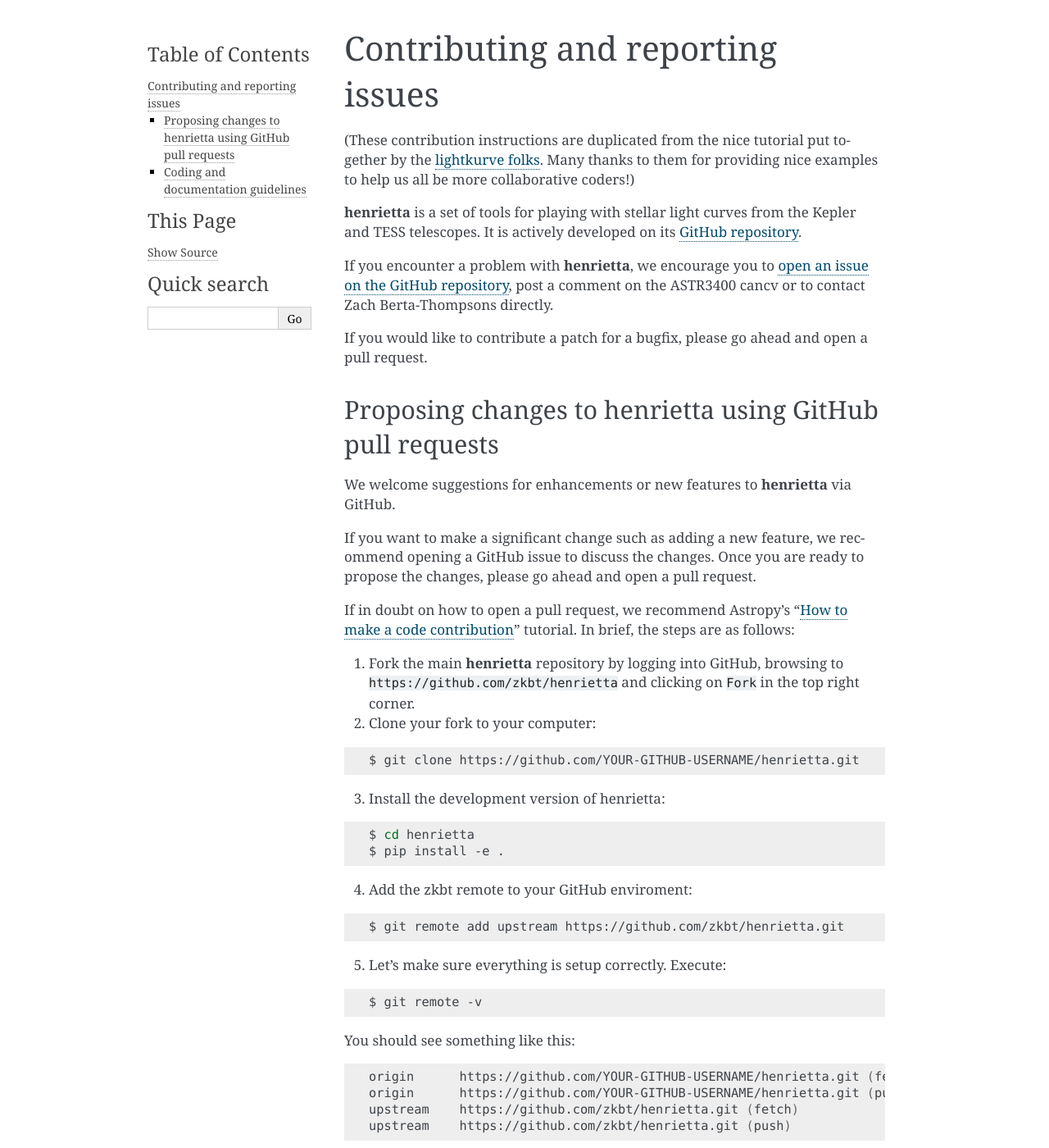
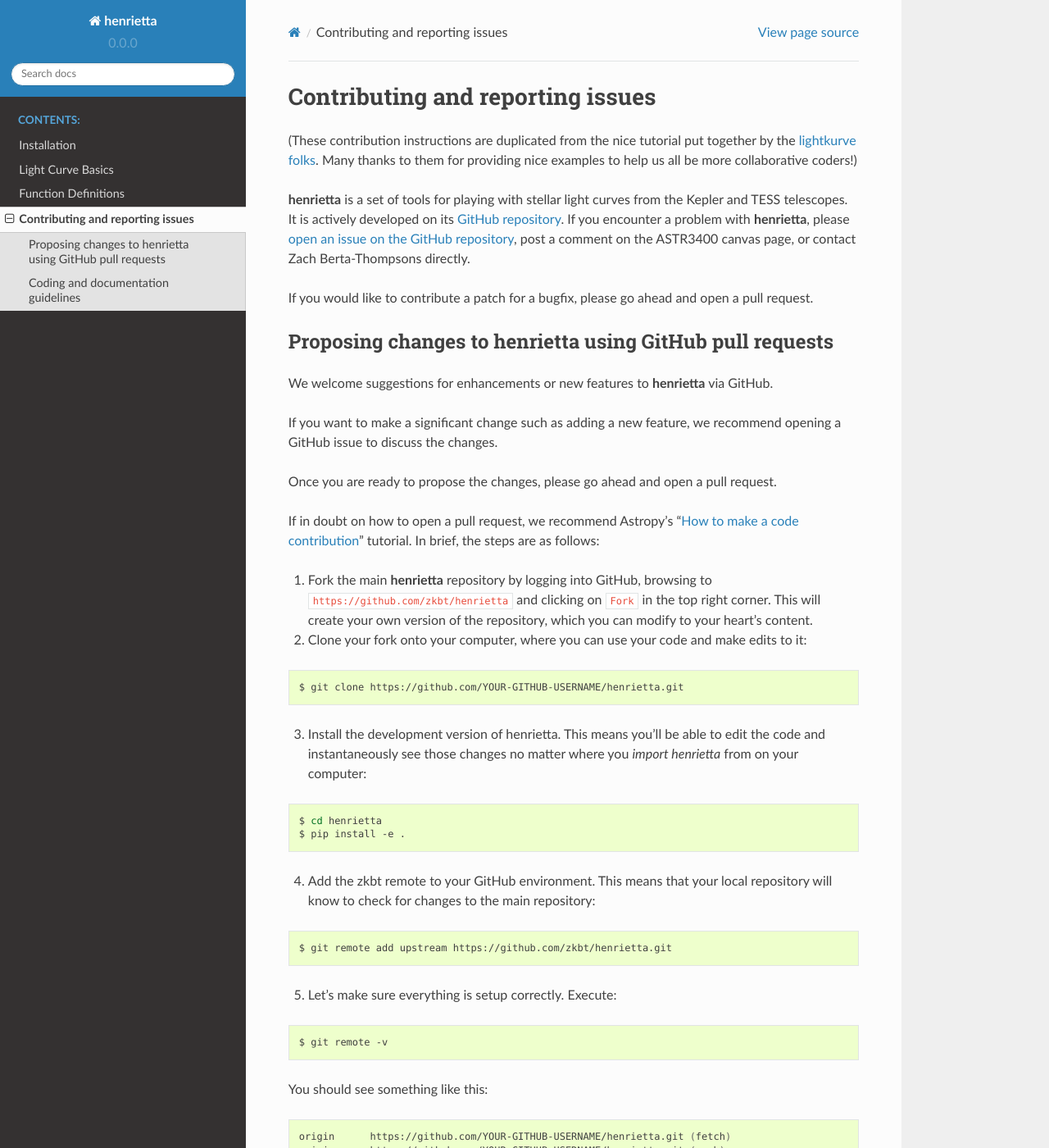
Before and after one commit to zkbt/henrietta, a Sphinx documentation site: the page built from docs/source/contributing.rst, in a window 1280 px wide and 1400 px high. Shown: the whole window at 82% size. Built offline with Sphinx 7.4.7 and the Read the Docs theme 2.0.0, drawn with Linux system fonts in a browser that asks for light colours; some of the changed text lies outside the part shown.

Commit message:
add documentation

```diff
--- a/docs/source/conf.py
+++ b/docs/source/conf.py
@@ -32,7 +32,12 @@
 # extensions coming with Sphinx (named 'sphinx.ext.*') or your custom
 # ones.
 extensions = ['sphinx.ext.autodoc',
-    'sphinx.ext.viewcode']
+              'sphinx.ext.viewcode',
+              'sphinx.ext.githubpages',
+              'nbsphinx']
+
+nbsphinx_execute = 'never'
+
 
 # Add any paths that contain templates here, relative to this directory.
 templates_path = ['_templates']
@@ -84,7 +89,7 @@
 # The theme to use for HTML and HTML Help pages.  See the documentation for
 # a list of builtin themes.
 #
-html_theme = 'alabaster'
+html_theme = 'sphinx_rtd_theme'
 
 # Theme options are theme-specific and customize the look and feel of a theme
 # further.  For a list of options available for each theme, see the
@@ -96,6 +101,7 @@
 # relative to this directory. They are copied after the builtin static files,
 # so a file named "default.css" will overwrite the builtin "default.css".
 html_static_path = ['_static']
+
 
 
 # -- Options for HTMLHelp output ------------------------------------------
--- a/docs/source/contributing.rst
+++ b/docs/source/contributing.rst
@@ -9,14 +9,9 @@
 Many thanks to them for providing nice examples to help us all be more
 collaborative coders!)
 
-**henrietta** is a set of tools for playing with stellar light curves from the Kepler and TESS telescopes. It is actively developed on its `GitHub repository <https://github.com/zkbt/henrietta>`_.
-
-If you encounter a problem with **henrietta**, we encourage you to
-`open an issue on the GitHub repository <https://github.com/zkbt/henrietta/issues>`_, post a comment on the ASTR3400 cancv
-or to contact Zach Berta-Thompsons directly.
+**henrietta** is a set of tools for playing with stellar light curves from the Kepler and TESS telescopes. It is actively developed on its `GitHub repository <https://github.com/zkbt/henrietta>`_. If you encounter a problem with **henrietta**, please `open an issue on the GitHub repository <https://github.com/zkbt/henrietta/issues>`_, post a comment on the ASTR3400 canvas page, or  contact Zach Berta-Thompsons directly.
 
 If you would like to contribute a patch for a bugfix, please go ahead and open a pull request.
-
 
 Proposing changes to henrietta using GitHub pull requests
 ----------------------------------------------------------
@@ -24,6 +19,7 @@
 We welcome suggestions for enhancements or new features to **henrietta** via GitHub.
 
 If you want to make a significant change such as adding a new feature, we recommend opening a GitHub issue to discuss the changes.
+
 Once you are ready to propose the changes, please go ahead and open a pull request.
 
 If in doubt on how to open a pull request, we recommend Astropy's
@@ -31,22 +27,22 @@
 In brief, the steps are as follows:
 
 1. Fork the main **henrietta** repository by logging into GitHub, browsing to
-   ``https://github.com/zkbt/henrietta`` and clicking on ``Fork`` in the top right corner.
+   ``https://github.com/zkbt/henrietta`` and clicking on ``Fork`` in the top right corner. This will create your own version of the repository, which you can modify to your heart's content.
 
-2. Clone your fork to your computer:
+2. Clone your fork onto your computer, where you can use your code and make edits to it:
 
 .. code-block:: bash
 
     $ git clone https://github.com/YOUR-GITHUB-USERNAME/henrietta.git
 
-3. Install the development version of henrietta:
+3. Install the development version of henrietta. This means you'll be able to edit the code and instantaneously see those changes no matter where you `import henrietta` from on your computer:
 
 .. code-block:: bash
 
     $ cd henrietta
     $ pip install -e .
 
-4. Add the zkbt remote to your GitHub enviroment:
+4. Add the zkbt remote to your GitHub environment. This means that your local repository will know to check for changes to the main repository:
 
 .. code-block:: bash
 
@@ -67,7 +63,7 @@
     upstream	https://github.com/zkbt/henrietta.git (fetch)
     upstream	https://github.com/zkbt/henrietta.git (push)
 
-6. Now you are ready to start contributing; make a new branch with a name of your choice and checkout:
+6. Now you are ready to start contributing; make a new branch with a name of your choice and checkout. This means you're working on a parallel version of the code; you can play with these changes, but they won't be incorporated for everybody until they are merged into the master branch of the main repository:
 
 .. code-block:: bash
 
@@ -88,7 +84,7 @@
     $ git push origin name-of-my-branch
 
 9. Head to https://github.com/zkbt/henrietta and you should now see a button
-   "Compare and open a pull request".  Click the button and submit your pull request.
+   "Compare and open a pull request".  Click the button and submit your pull request. This will alert Zach that you have some code you'd like to add, and we can discuss if any changes are needed before it can be merged.
 
 
 10. That's it! :)
@@ -97,5 +93,5 @@
 Coding and documentation guidelines
 -----------------------------------
 
-**henrietta** adopts AstroPy's coding guidelines and standards,
+For **henrietta**, let's try to adopt AstroPy's coding guidelines and standards,
 as documented in `AstroPy's Development Documentation <http://docs.astropy.org/en/stable/index.html#developer-documentation>`_.
```
Also changed, not shown: docs/source/api.rst (added, +9 -0 lines), docs/source/index.rst (+9 -1 lines), docs/source/installation.ipynb (added), docs/source/lightcurves.ipynb (added), 3 other files.
